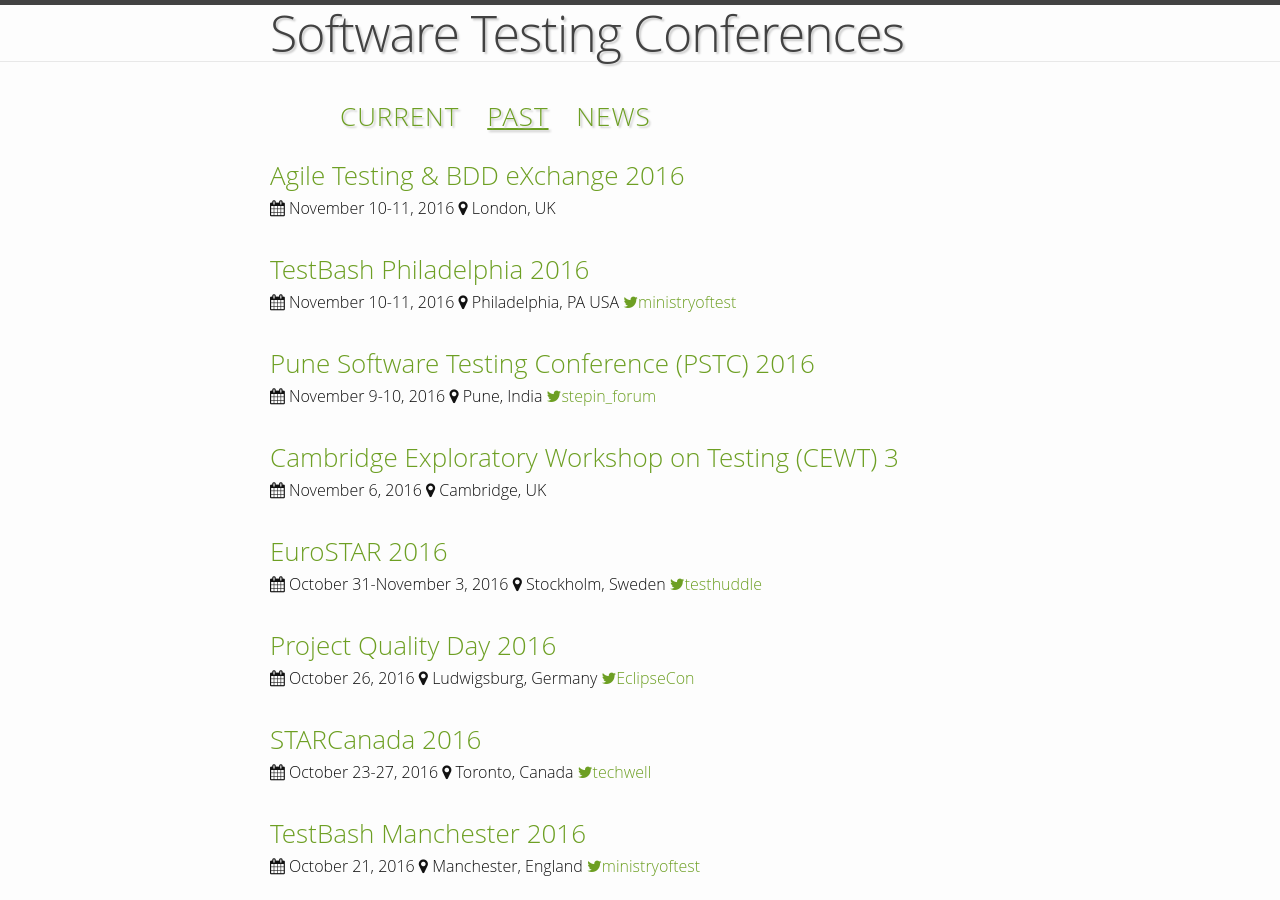
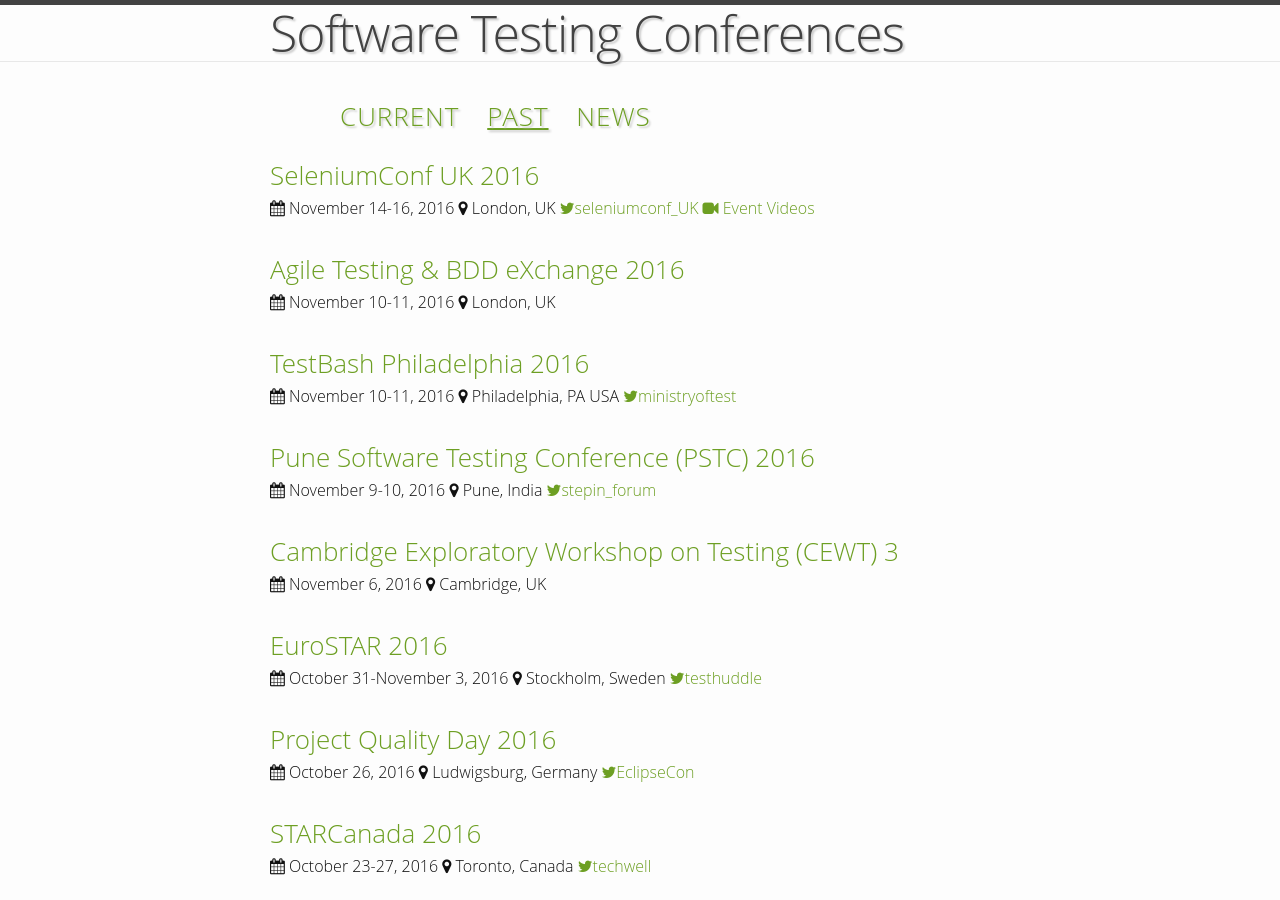
Before and after one commit to TestingConferences/testingconferences.github.io, a Jekyll site: the page built from past.html, in a window 1280 px wide and 900 px high. Built offline with Jekyll 4.4.1, drawn with Linux system fonts in a browser that asks for light colours.

Commit message:
Moved SeConf UK to past. Added video / playlist

```diff
--- a/_data/current.yml
+++ b/_data/current.yml
@@ -1,10 +1,3 @@
-- name: SeleniumConf UK 2016
-  location: London, UK
-  dates: "November 14-16, 2016"
-  url: http://seleniumconf.co.uk/
-  twitter: seleniumconf_UK
-  status: Registration is closed
-
 - name: TConf 2016
   location: Melbourne, Australia
   dates: "November 18, 2016"
--- a/_data/past.yml
+++ b/_data/past.yml
@@ -1,3 +1,11 @@
+- name: SeleniumConf UK 2016
+  location: London, UK
+  dates: "November 14-16, 2016"
+  url: http://seleniumconf.co.uk/
+  twitter: seleniumconf_UK
+  status: Registration is closed
+  video_url: https://www.youtube.com/playlist?list=PLPJWVzLeEy93T9EBvfn9KAmrYYez3oGcD
+
 - name: Agile Testing & BDD eXchange 2016
   location: London, UK
   dates: "November 10-11, 2016"
```
